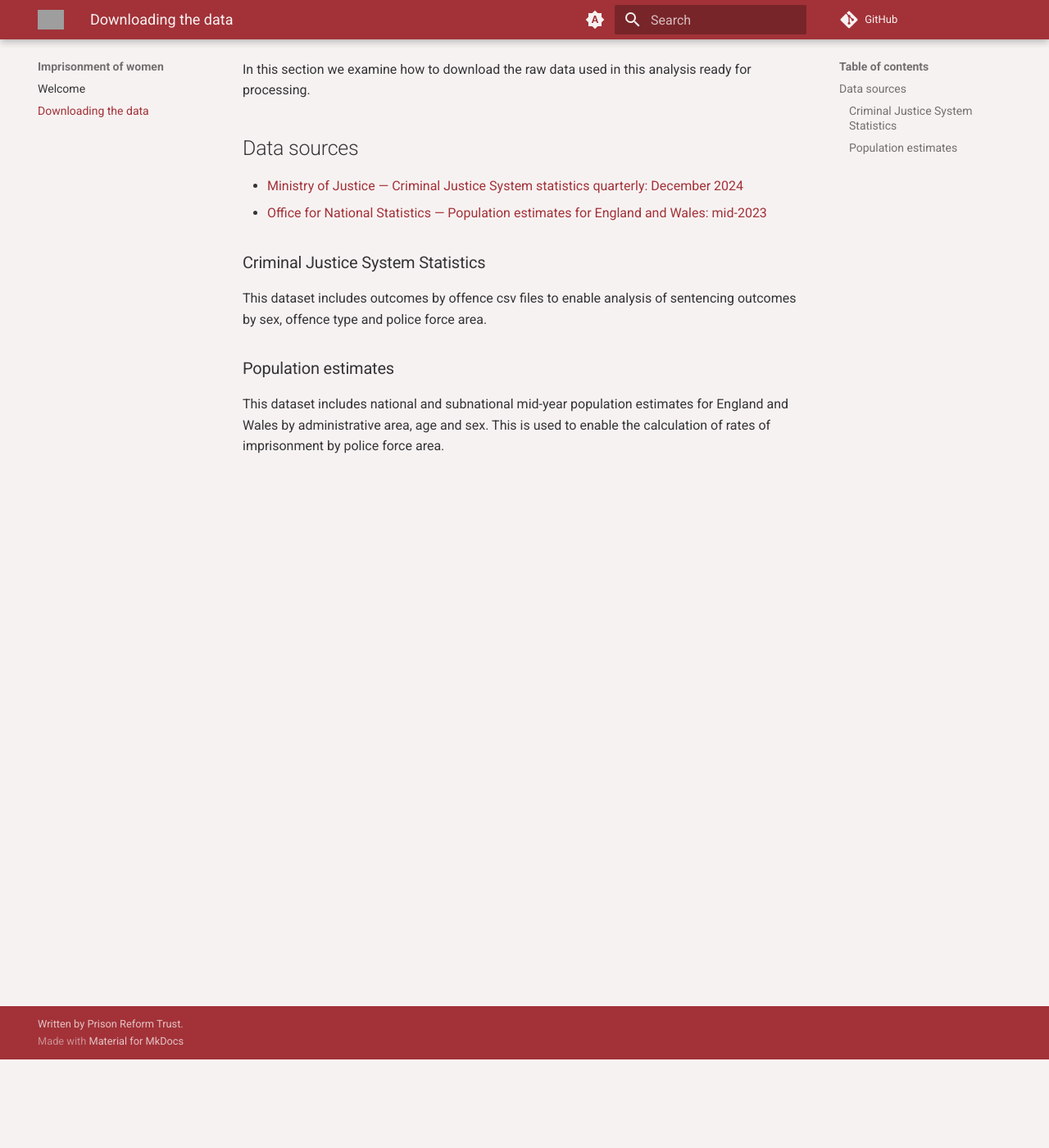
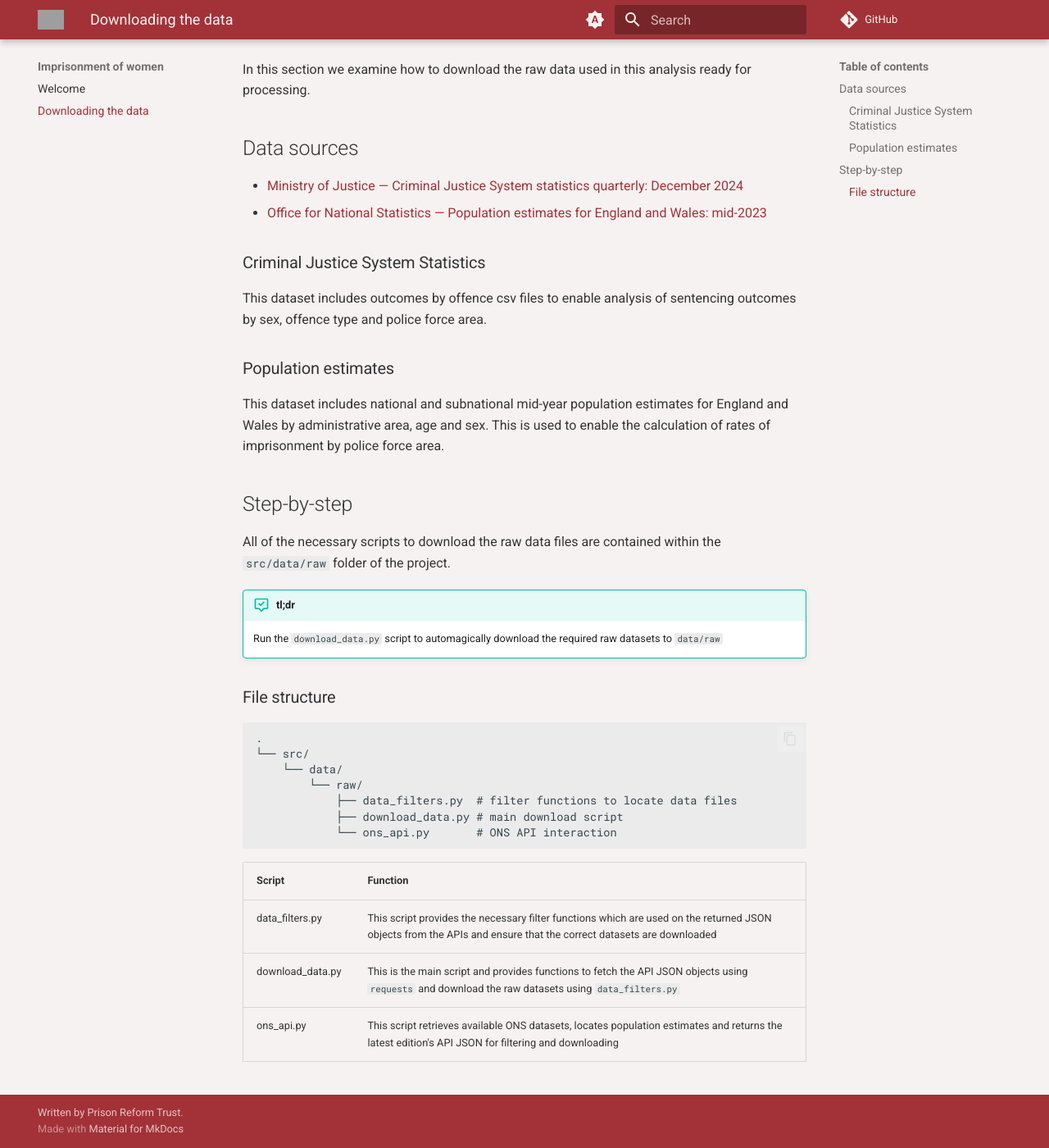
Before and after one commit to Prison-Reform-Trust/womens-imprisonment-PFA, an MkDocs documentation site: the page built from docs/downloading-the-data.md, in a window 1280 px wide and 1400 px high, scrolled down 108 px. Shown: the whole window at 82% size. Built offline with MkDocs 1.6.1 and Material for MkDocs 9.7.7, drawn with Linux system fonts in a browser that asks for light colours; comment, search, counter and statistics services are not loaded; grey boxes are pictures that could not be loaded.

Commit message:
adding to downloading-the-data

````diff
--- a/docs/downloading-the-data.md
+++ b/docs/downloading-the-data.md
@@ -12,4 +12,26 @@ This dataset includes outcomes by offence csv files to enable analysis of senten
 ### Population estimates
 This dataset includes national and subnational mid-year population estimates for England and Wales by administrative area, age and sex. This is used to enable the calculation of rates of imprisonment by police force area.
 
-##
+## Step-by-step
+All of the necessary scripts to download the raw data files are contained within the `src/data/raw` folder of the project.
+
+!!! tip "tl;dr"
+
+    Run the `download_data.py` script to automagically download the required raw datasets to `data/raw`
+
+### File structure
+```
+.
+└── src/
+    └── data/
+        └── raw/
+            ├── data_filters.py  # filter functions to locate data files
+            ├── download_data.py # main download script
+            └── ons_api.py       # ONS API interaction
+```
+
+| Script | Function |
+|---|---|
+| data_filters.py | This script provides the necessary filter functions which are used on the returned JSON objects from the APIs and ensure that the correct datasets are downloaded |
+| download_data.py | This is the main script and provides functions to fetch the API JSON objects using `requests` and download the raw datasets using `data_filters.py` |
+| ons_api.py | This script retrieves available ONS datasets, locates population estimates and returns the latest edition's API JSON for filtering and downloading |
````
